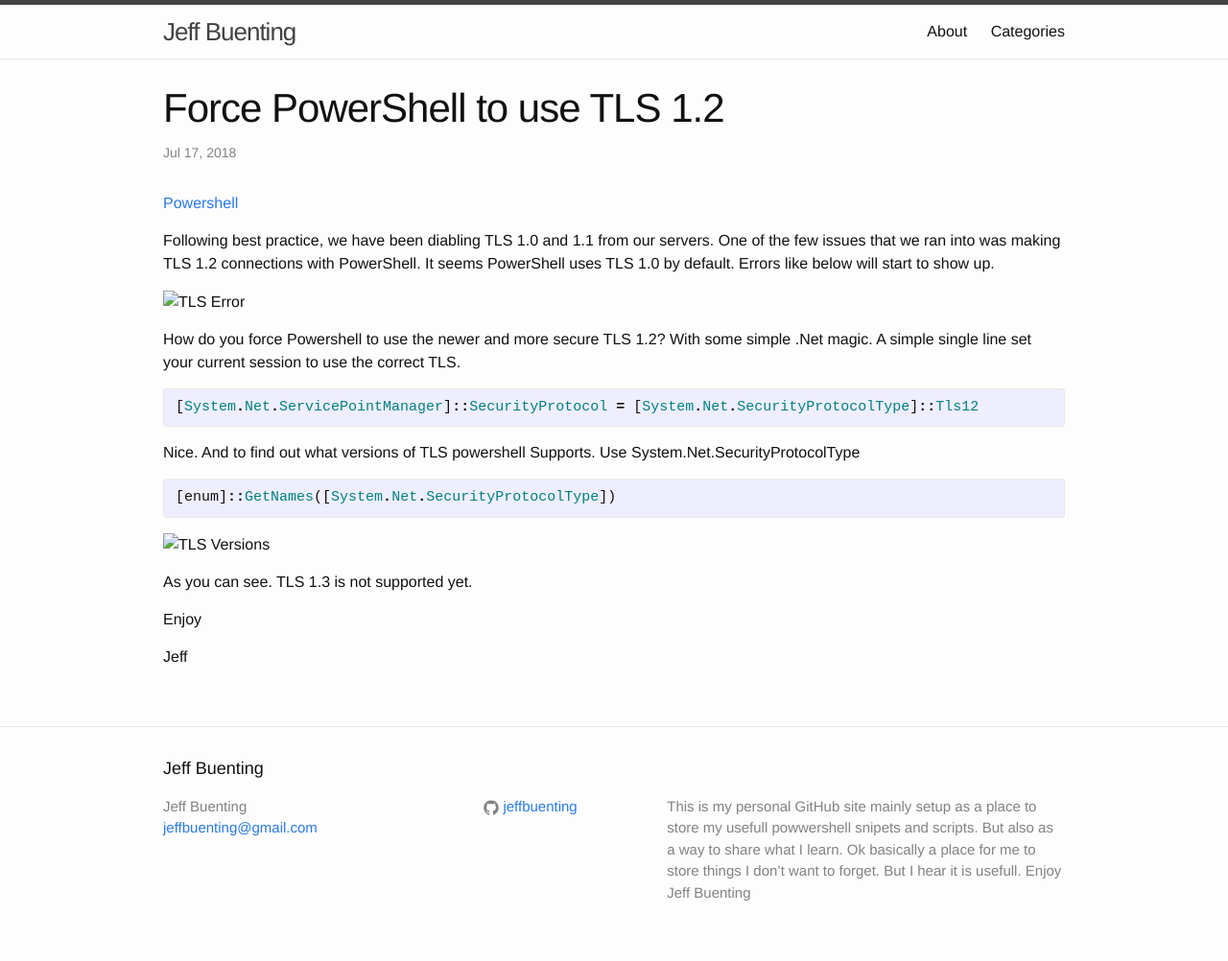
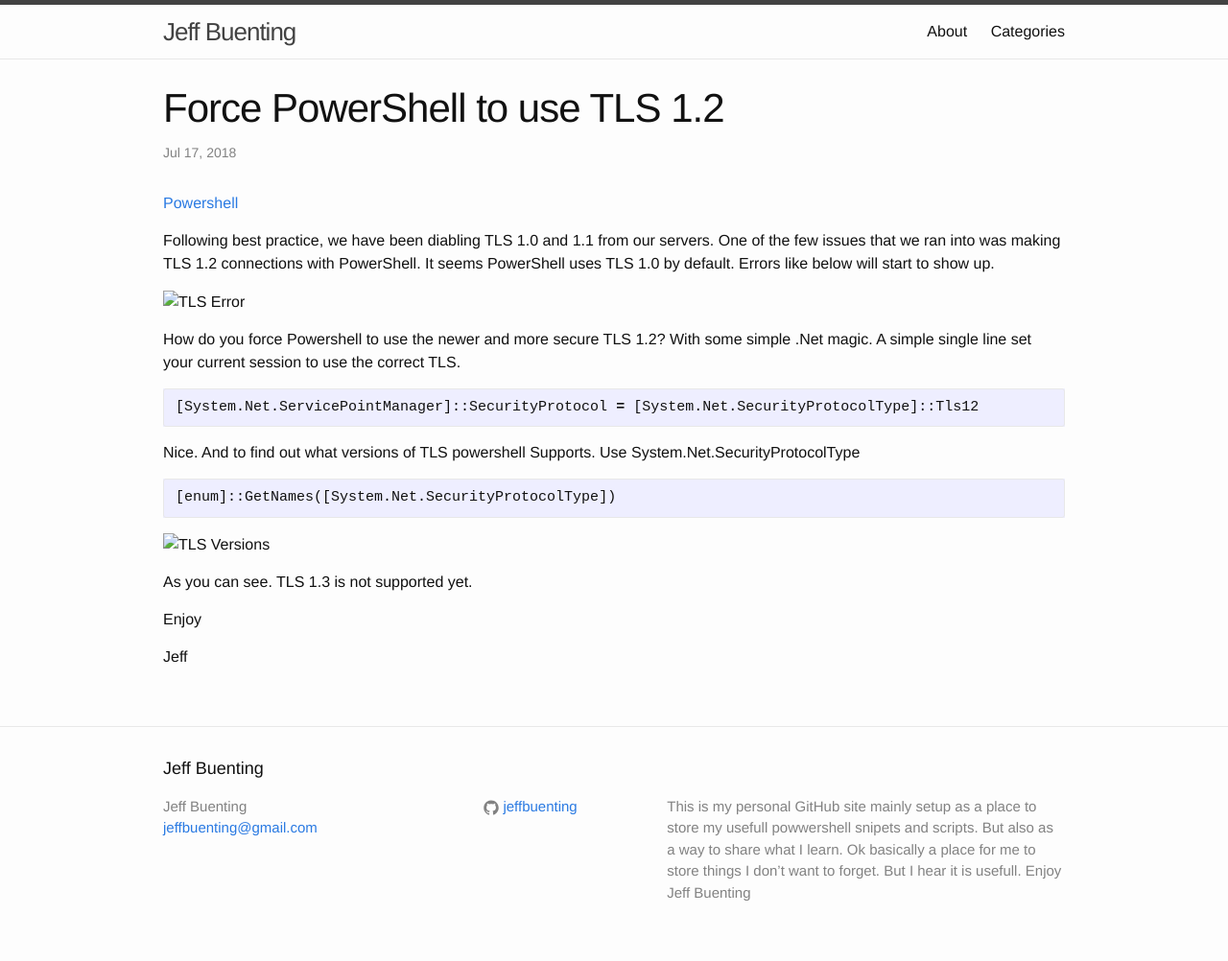
Before and after one commit to jeffbuenting/jeffbuenting.github.io, a Jekyll site: the page built from _posts/2018-07-1-Powershell_TLS.markdown, in a window 1280 px wide. Shown: the whole page at 96% size. Built offline with Jekyll 4.4.1, drawn with Linux system fonts in a browser that asks for light colours.

Commit message:
Update 2018-07-1-Powershell_TLS.markdown
code block

````diff
--- a/_posts/2018-07-1-Powershell_TLS.markdown
+++ b/_posts/2018-07-1-Powershell_TLS.markdown
@@ -12,15 +12,14 @@
 
 How do you force Powershell to use the newer and more secure TLS 1.2?  With some simple .Net magic.  A simple single line set your current session to use the correct TLS.
 
-{% highlight ruby %}
+```powershell
 [System.Net.ServicePointManager]::SecurityProtocol = [System.Net.SecurityProtocolType]::Tls12
-{% endhighlight %}
+```
 
 Nice.  And to find out what versions of TLS powershell Supports.  Use System.Net.SecurityProtocolType
-
-{% highlight ruby %}
+```powershell
 [enum]::GetNames([System.Net.SecurityProtocolType])
-{% endhighlight %}
+```
 
 ![TLS Versions](/_posts/2018-07-1-Powershell_TLS_Enum.PNG "TLS Error in PowerShell")
 
````
